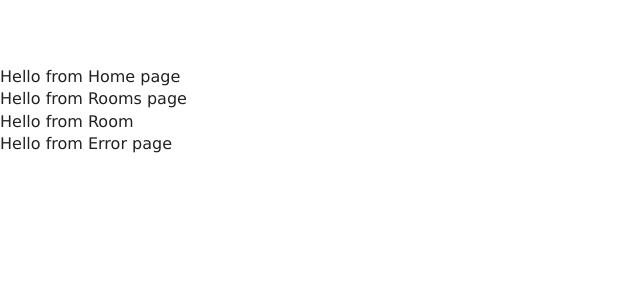
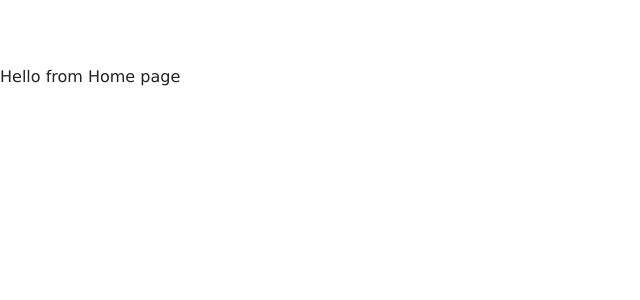
Before and after one commit to Kat2bk/100-Days-Code, a React (Create React App) app in the folder resort/: page / in a window 1280 px wide. Shown: the top 300 px of the page, without its empty margins (0-640 px from the left). Built offline with nearby package versions, Linux system fonts and the light colour scheme.

Commit message:
imported Route and Switch into App.js, set up Routes with params for single rooms

```diff
--- a/resort/src/App.js
+++ b/resort/src/App.js
@@ -4,18 +4,20 @@
 import Rooms from "./pages/Rooms";
 import Room from "./pages/Room";
 import Error from "./pages/Error";
+import {Route, Switch} from "react-router-dom";
 
 function App() {
   return (
     <div className="App">
-      <div>
-      <Home />
-      <Rooms />
-      <Room />
-      <Error />
-      </div>
+      <Switch>
+      <Route exact path="/" component={Home} />
+      <Route path="/rooms" component={Rooms} />
+      <Route path="/rooms/:slug" component={Room} />
+      </Switch>
     </div>
   );
 }
 
+// we need to set up route params because just using path="single-room" will just access a single single-room page, we want different information for every single room. we do that by using colon : and then the variable we want to call the room "slug" is a stand-in for that info
+
 export default App;
```
